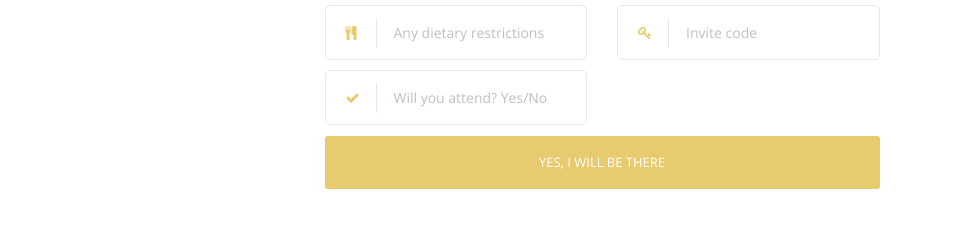
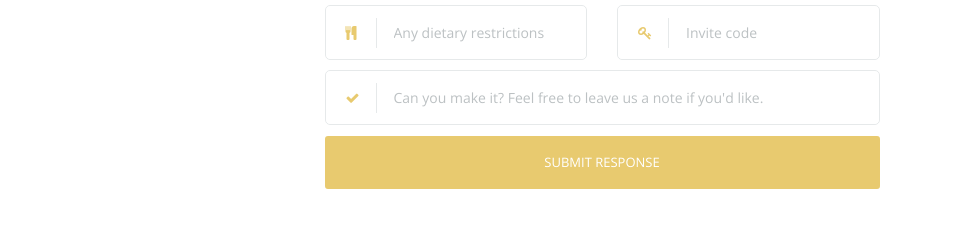
Before and after one commit to oliviayyu/oj2026, a website: page index.html in a window 1280 px wide. Shown: the part 3102-3341 px from the top of the page, without its empty margins (38-1003 px from the left). Drawn offline with nearby package versions, Linux system fonts and the light colour scheme; files whose address does not match are found by name.

Commit message:
update rsvp form

```diff
--- a/index.html
+++ b/index.html
@@ -341,11 +341,11 @@
                     </div>
 
                     <div class="row">
-                        <div class="col-md-6 col-sm-6">
+                        <div class="col-md-12">
                             <div class="form-input-group" style="position: relative;">
                                 <i class="fa fa-check" style="position: absolute; left: 20px; top: 50%; transform: translateY(-50%); font-size:14px"></i>
                                 <input type="text" name="response" id="response"
-                                    placeholder="Will you attend? Yes/No" required style="flex: 1;">
+                                    placeholder="Can you make it? Feel free to leave us a note if you'd like." required style="flex: 1;">
                             </div>
                         </div>
                     </div>
@@ -355,7 +355,7 @@
                         <div class="col-md-12" id="alert-wrapper"></div>
                     </div>
                     <button class="btn-fill rsvp-btn">
-                        Yes, I will be there
+                        Submit response
                     </button>
                 </form>
             </div>
```
